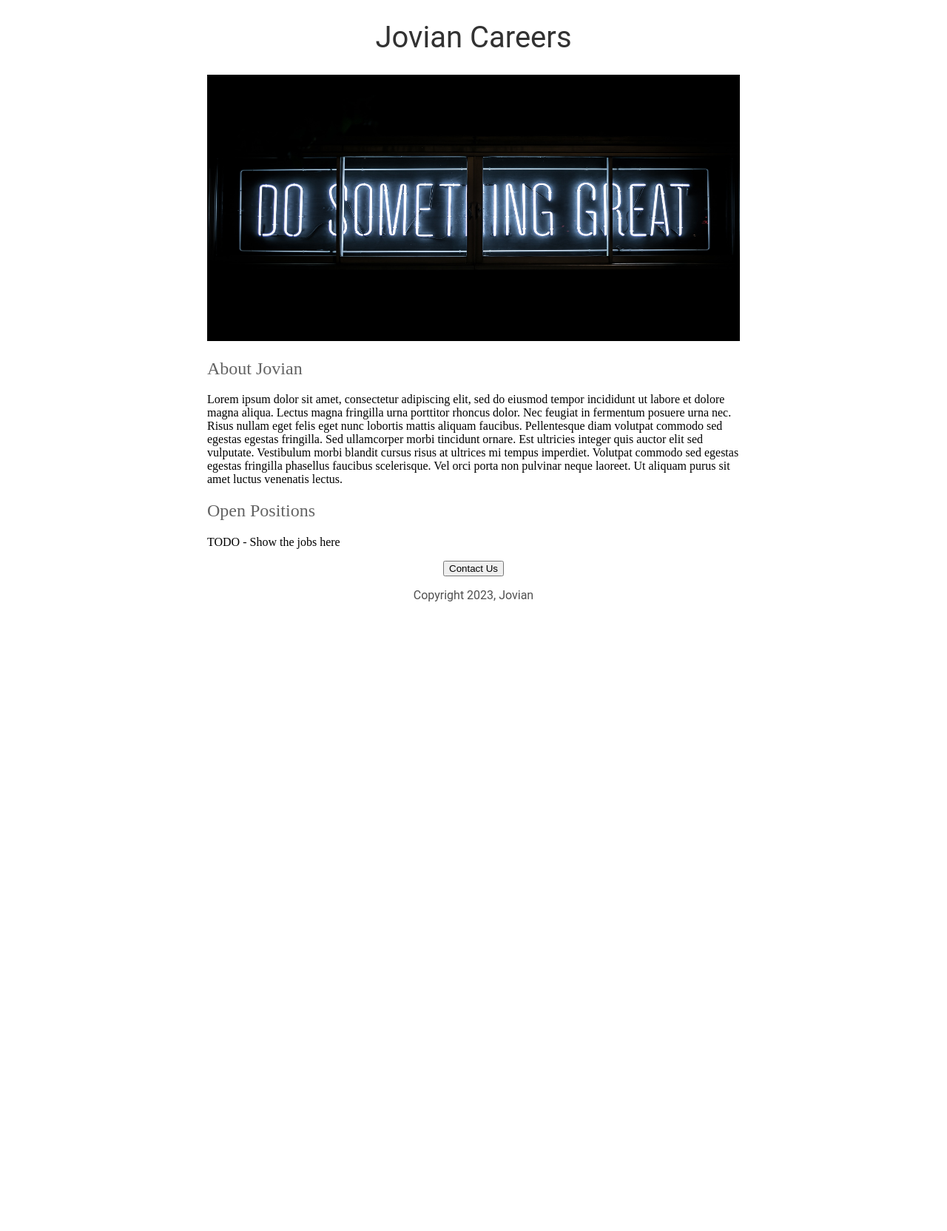
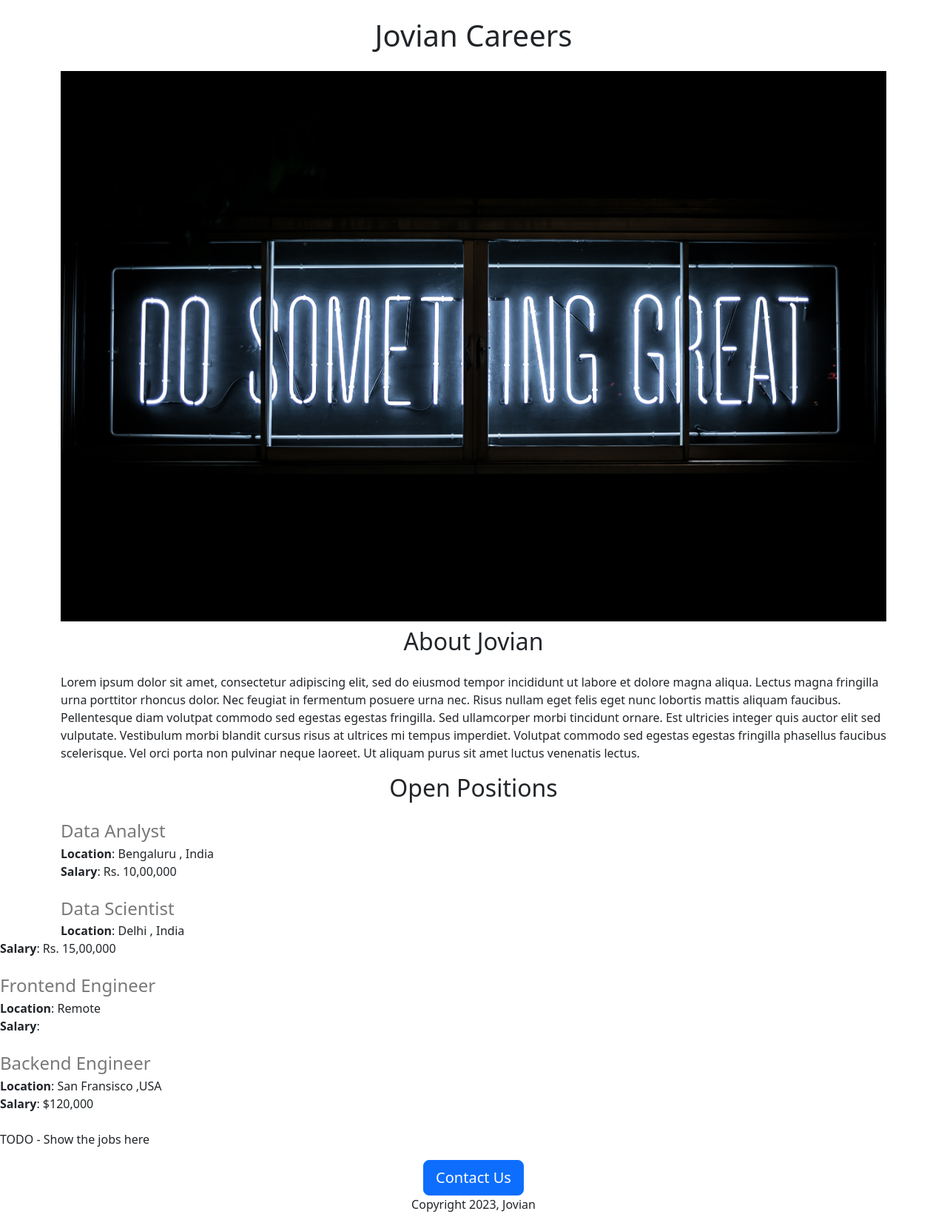
Before and after one commit to NIkhilTejaC/jovian-careers-website, a Flask app: page / in a window 1280 px wide. Shown: the whole page at 74% size. Before the commit the page ends 813 px from the top, so only its background shows below. Run offline with Flask 3, Linux system fonts and the light colour scheme.

Commit message:
We have done a for loop using flask

```diff
--- a/app.py
+++ b/app.py
@@ -2,10 +2,32 @@
 
 app = Flask(__name__)
 
+JOBS = [{
+    'id': 1,
+    'title': 'Data Analyst',
+    'location': 'Bengaluru , India',
+    'salary': 'Rs. 10,00,000'
+}, {
+    'id': 2,
+    'title': 'Data Scientist',
+    'location': 'Delhi , India',
+    'salary': 'Rs. 15,00,000'
+}, {
+    'id': 3,
+    'title': 'Frontend Engineer',
+    'location': 'Remote',
+    'salary': ''
+}, {
+    'id': 4,
+    'title': 'Backend Engineer',
+    'location': 'San Fransisco ,USA',
+    'salary': '$120,000'
+}]
+
 
 @app.route("/")
 def hello_world():
-  return render_template("home.html")
+  return render_template("home.html", jobs=JOBS, company_name="Jovian")
 
 
 if __name__ == "__main__":
--- a/templates/home.html
+++ b/templates/home.html
@@ -4,53 +4,32 @@
     <title>
       Jovian Careers
     </title>
-    <style>
+    <meta charset="utf-8">
+    <meta name="viewport" content="width=device-width, initial-scale=1">
+    <link href="https://cdn.jsdelivr.net/npm/bootstrap@5.3.2/dist/css/bootstrap.min.css" rel="stylesheet" integrity="sha384-T3c6CoIi6uLrA9TneNEoa7RxnatzjcDSCmG1MXxSR1GAsXEV/Dwwykc2MPK8M2HN" crossorigin="anonymous">
 
-      #container
-      {
-        max-width: 720px;
-        margin: 0 auto ;
-      }
-
-      #banner
-      {
-        width: 100%;
-        height:360px;
-        object: fit cover;
-      }
-        h2{
-          font: family Roboto;
-          font: size 32px;
-          color: rgb(100,100,100);
-          text-font: weight normal;      font-weight:normal;
-        }
-       h1{
-         font-size:40px;
-         font-family: Roboto;
-         font-weight: normal;
-         color: rgb(50,50,50);text: align center;    text-align:center;
-       }
-      .bodytext{
-        font-family: Roboto;
-        color: rgb(80,80,80);
-      }
-
-    </style>
   </head>
   <body>
-    <div id="container">
-   <h1>Jovian Careers</h1>
-   <img  id = "banner" src="https://jovian-careers-website-1--23f1001415.repl.co/static/banner.jpg"
-     >
-    <h2>About Jovian</h2>
+    <div class="container" >
+   <h1 class="text-center mt-4 mb-4">{{company_name}} Careers</h1>
+      <img class="img-fluid" src="https://jovian-careers-website-1--23f1001415.repl.co/static/banner.jpg"
+         >
+    <h2 class="text-center mt-2 mb-4">About Jovian</h2>
     <p>Lorem ipsum dolor sit amet, consectetur adipiscing elit, sed do eiusmod tempor incididunt ut labore et dolore magna aliqua. Lectus magna fringilla urna porttitor rhoncus dolor. Nec feugiat in fermentum posuere urna nec. Risus nullam eget felis eget nunc lobortis mattis aliquam faucibus. Pellentesque diam volutpat commodo sed egestas egestas fringilla. Sed ullamcorper morbi tincidunt ornare. Est ultricies integer quis auctor elit sed vulputate. Vestibulum morbi blandit cursus risus at ultrices mi tempus imperdiet. Volutpat commodo sed egestas egestas fringilla phasellus faucibus scelerisque. Vel orci porta non pulvinar neque laoreet. Ut aliquam purus sit amet luctus venenatis lectus.</p>
 
-    <h2>Open Positions</h2>
-    <p>TODO - Show the jobs here</p>
+    <h2 class = "text-center mt-2 mb-4">Open Positions</h2>
+    <div >
+        {% for job in jobs %}
 
-      <div style="text-align:center">
-      <button>Contact Us</button>
-      <p class="bodytext">Copyright 2023, Jovian</p>
+        {% include 'jobitem.html' %}
+
+        {% endfor %}
+   </div>
+        <p>TODO - Show the jobs here</p>
+
+      <div class="text-center mt-2 mb-4">
+      <button class="btn btn-primary btn-lg">Contact Us</button>
+      <p >Copyright 2023, Jovian</p>
       </div>
   </div>
   </body>
--- /dev/null
+++ b/templates/jobitem.html
@@ -0,0 +1,15 @@
+<div ">
+     <h4 style="color: rgb(120, 120, 120);
+        margin-bottom : 4px ">{{job['title']}}
+     </h4>
+  </div>
+
+  <div >
+     <b>Location</b>: {{job['location']}}</div>
+  </div>
+    {% if 'salary' in job %}
+      <div  >
+          <b>Salary</b>: {{job['salary']}}
+      </div>
+    {% endif %}
+<br>
```
